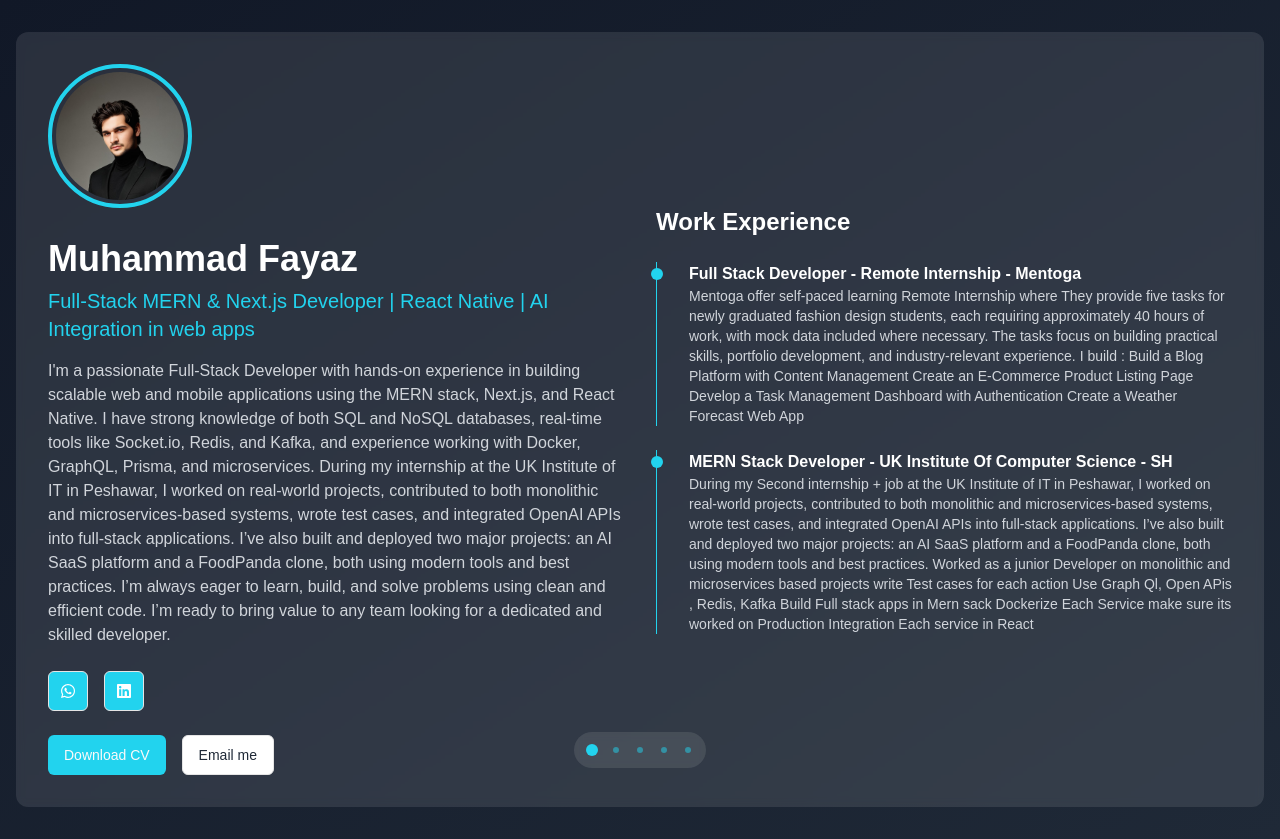
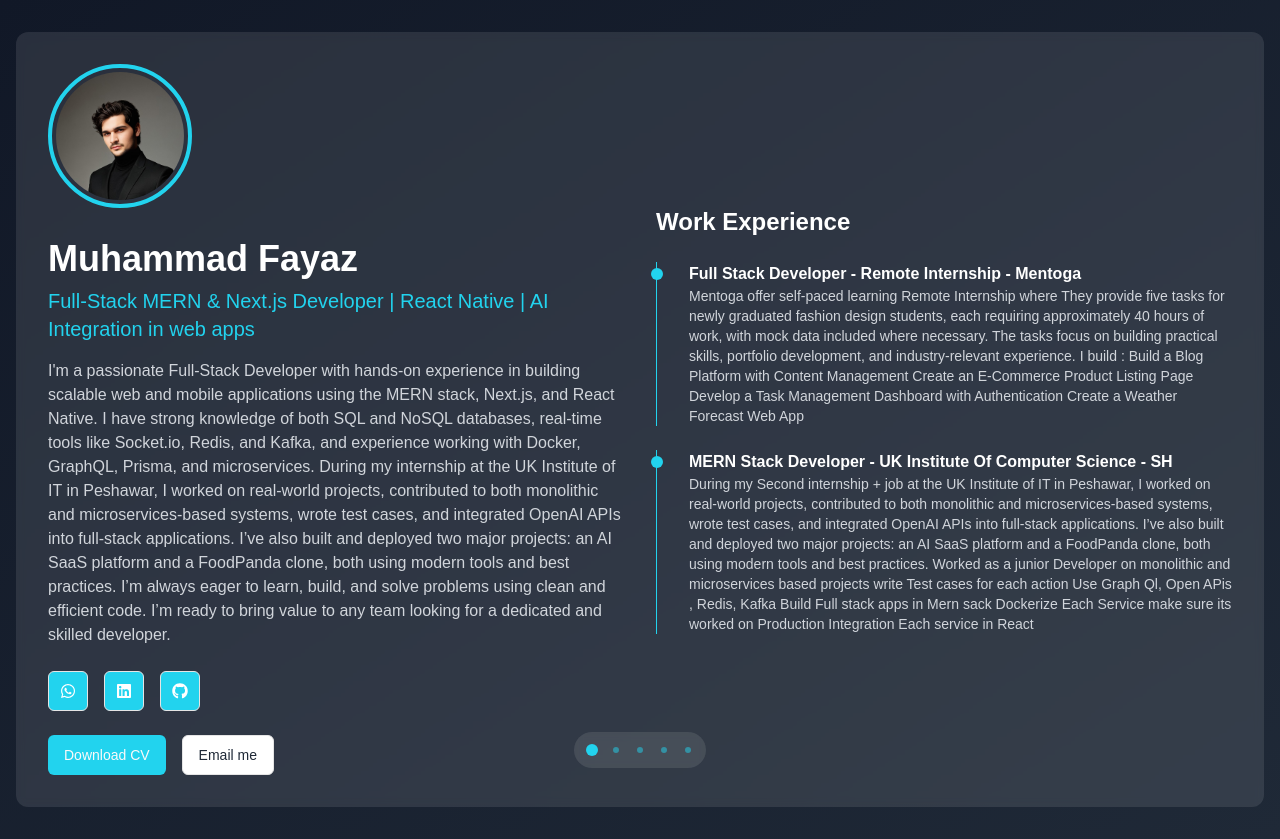
Before and after one commit to FAIZY152/torp-em, a Next.js app: page / in a window 1280 px wide. Built offline with nearby package versions, Linux system fonts and the light colour scheme.

Commit message:
add-skill

```diff
--- a/components/profile.tsx
+++ b/components/profile.tsx
@@ -4,7 +4,7 @@ import { motion } from "framer-motion";
 import { Facebook, Twitter, Linkedin, Instagram } from "lucide-react";
 import { Button } from "@/components/ui/button";
 import Image from "next/image";
-import { FaLinkedin, FaWhatsapp } from "react-icons/fa6";
+import { FaWhatsapp, FaLinkedin, FaGithub } from "react-icons/fa";
 import Link from "next/link";
 
 export function Profile() {
@@ -36,16 +36,28 @@ I’m always eager to learn, build, and solve problems using clean and efficient
 
         </p>
    <div className="mb-6 flex justify-center md:justify-start gap-4">
+  {/* WhatsApp */}
   <Button variant="outline" size="icon" className="bg-cyan-400">
     <FaWhatsapp className="h-5 w-5 text-white" />
   </Button>
 
+  {/* LinkedIn */}
   <Link
     href="https://www.linkedin.com/in/faizy-bangash-6a9852340/"
     target="_blank"
     rel="noopener noreferrer">
     <Button variant="outline" size="icon" className="bg-cyan-400">
       <FaLinkedin className="h-5 w-5 text-white" />
+    </Button>
+  </Link>
+
+  {/* GitHub */}
+  <Link
+    href="https://github.com/FAIZY152"
+    target="_blank"
+    rel="noopener noreferrer">
+    <Button variant="outline" size="icon" className="bg-cyan-400">
+      <FaGithub className="h-5 w-5 text-white" />
     </Button>
   </Link>
 </div>
```
Lines whose indentation alone changed are shown as unchanged.
